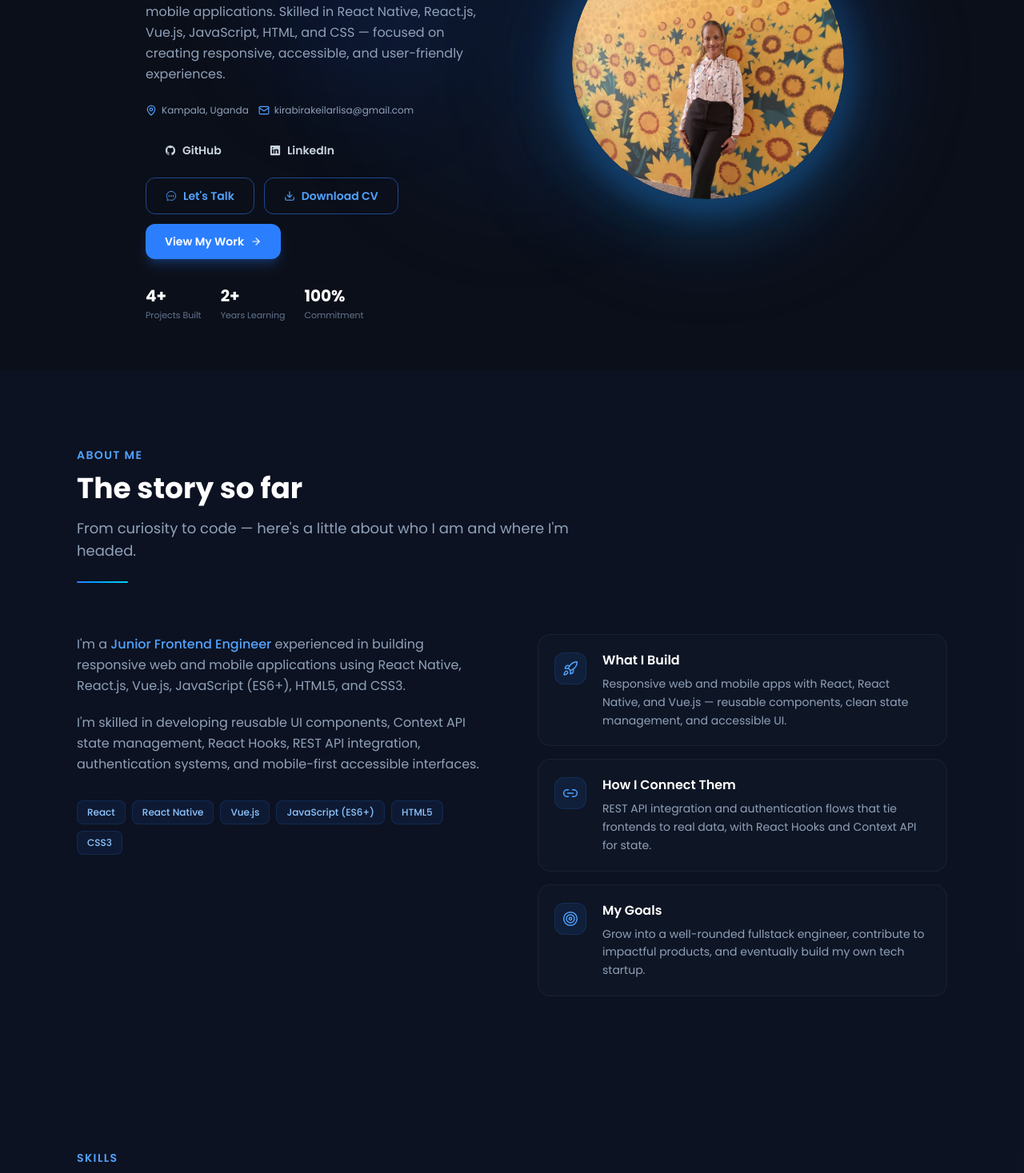
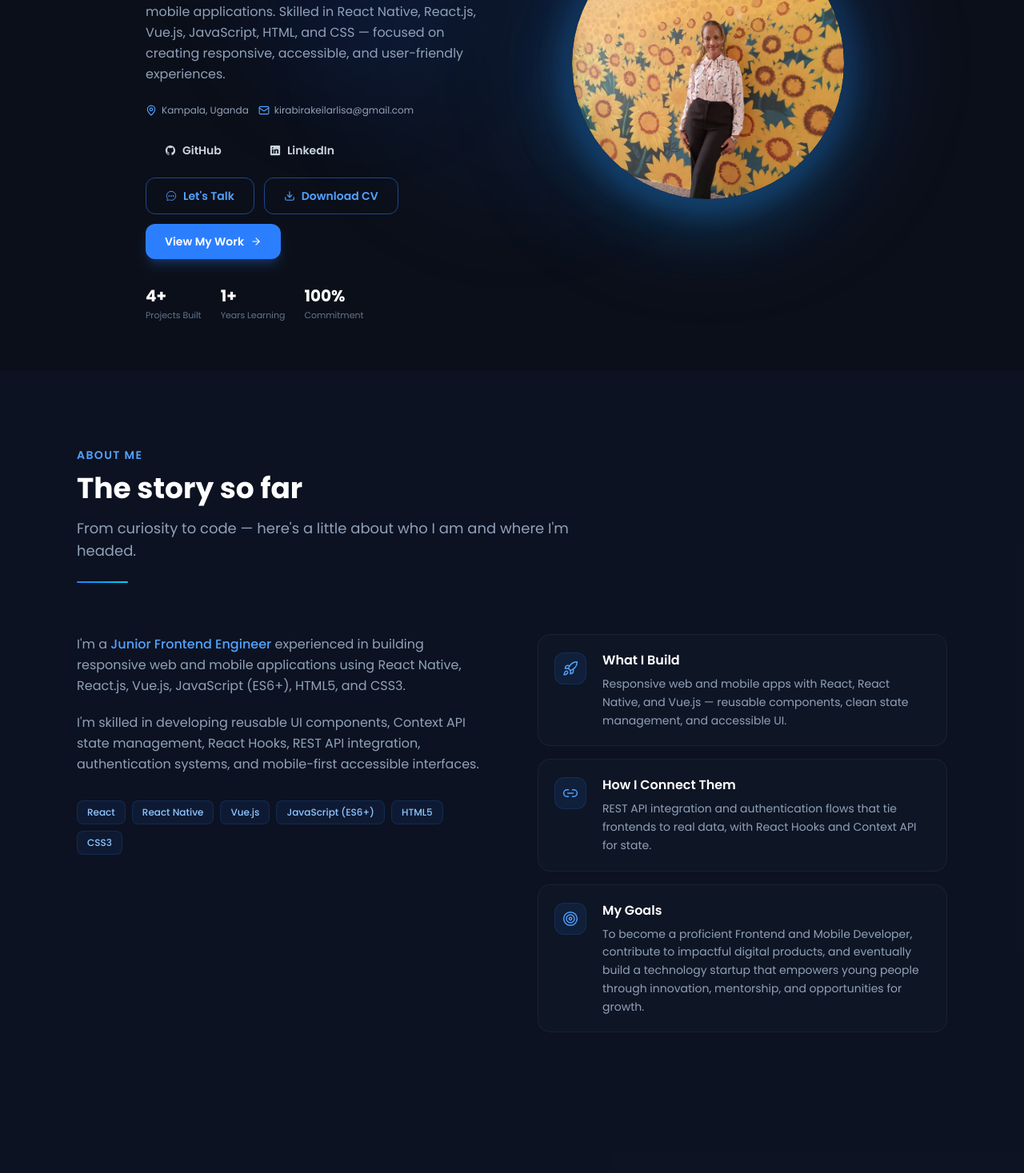
Before and after one commit to Keilar-kirabira/kirabira-keilar-portfolio, a React (Vite) app: page / in a window 1280 px wide. Shown: the part 337-1804 px from the top of the page at 80% size. Built offline with nearby package versions, Linux system fonts and the light colour scheme.

Commit message:
Update the about section

```diff
--- a/src/components/sections/About.jsx
+++ b/src/components/sections/About.jsx
@@ -17,7 +17,7 @@ const highlights = [
   {
     Icon: Target,
     title: 'My Goals',
-    text: 'Grow into a well-rounded fullstack engineer, contribute to impactful products, and eventually build my own tech startup.',
+    text: 'To become a proficient Frontend and Mobile Developer, contribute to impactful digital products, and eventually build a technology startup that empowers young people through innovation, mentorship, and opportunities for growth.',
   },
 ]
 
--- a/src/components/sections/Hero.jsx
+++ b/src/components/sections/Hero.jsx
@@ -166,7 +166,7 @@ const Hero = () => {
           >
             {[
               { value: '4+', label: 'Projects Built' },
-              { value: '2+', label: 'Years Learning' },
+              { value: '1+', label: 'Years Learning' },
               { value: '100%', label: 'Commitment' },
             ].map((stat) => (
               <div key={stat.label} className="text-center lg:text-left">
```
